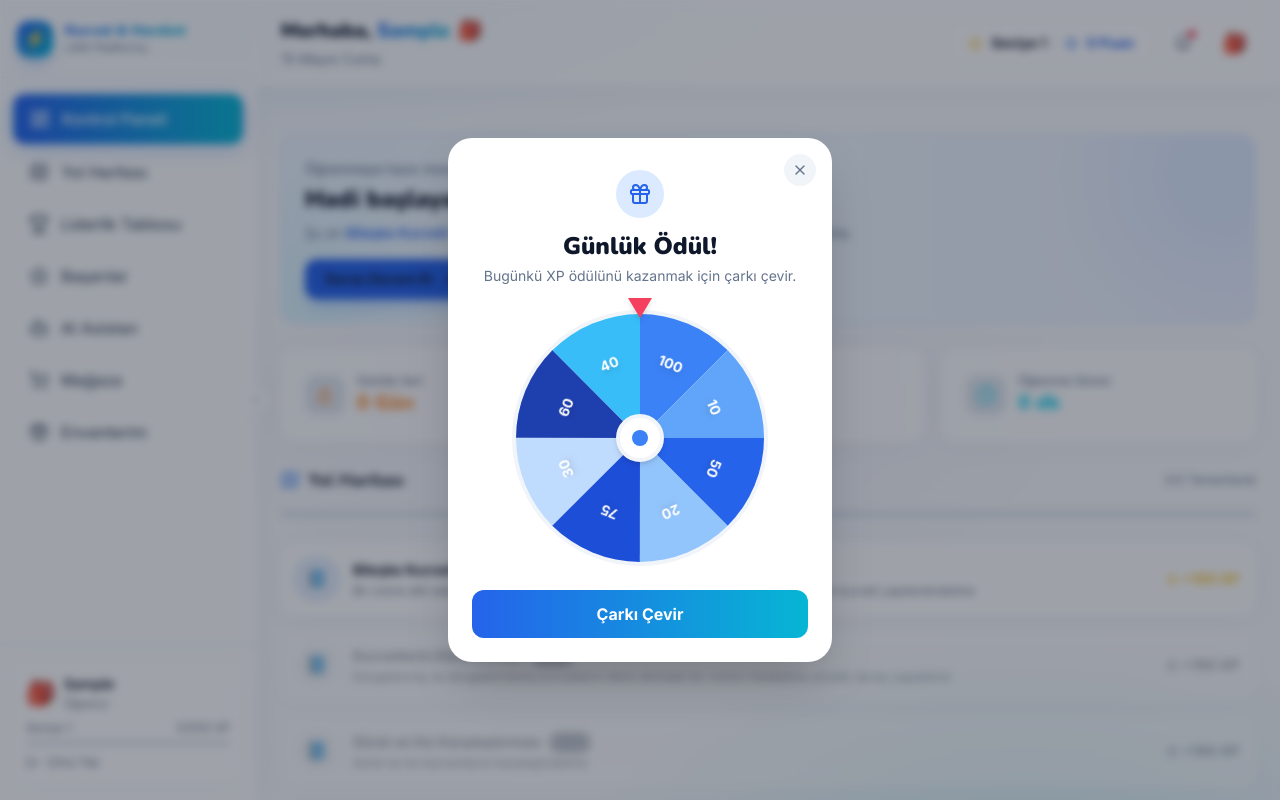
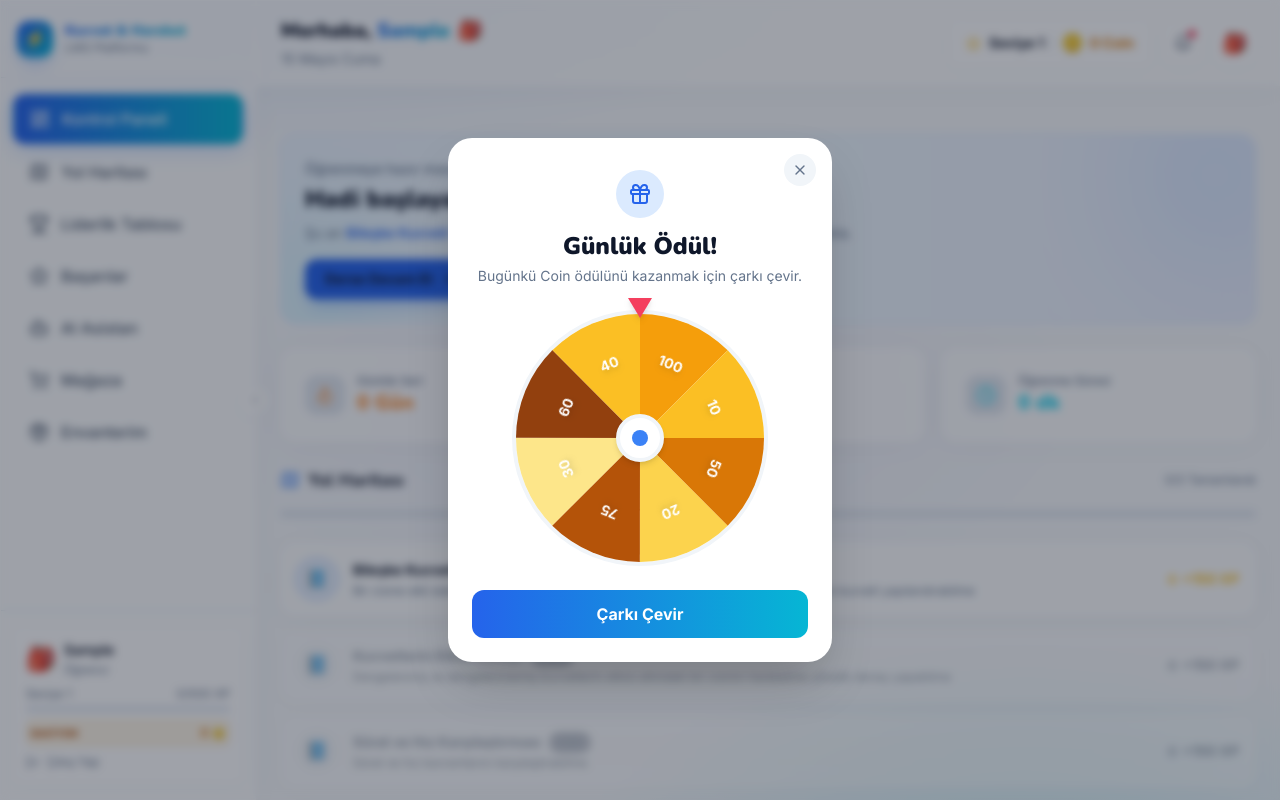
Before and after one commit to AlfaProgramer64/acikVeUzaktanOgrenme, a React (Vite) app: page /login in a window 1280 px wide. Both pictures are taken after typing "Sample", "Sample123" into the empty fields and a click on the button "Giriş Yap". Built offline with nearby package versions, Linux system fonts and the light colour scheme.

Commit message:
coin sistemi eklendi

```diff
--- a/src/components/DailyRewardModal.jsx
+++ b/src/components/DailyRewardModal.jsx
@@ -2,14 +2,14 @@ import { useState, useEffect } from 'react';
 import { X, Gift } from 'lucide-react';
 
 const SEGMENTS = [
-  { xp: 100, color: '#3b82f6' }, // blue-500
-  { xp: 10,  color: '#60a5fa' }, // blue-400
-  { xp: 50,  color: '#2563eb' }, // blue-600
-  { xp: 20,  color: '#93c5fd' }, // blue-300
-  { xp: 75,  color: '#1d4ed8' }, // blue-700
-  { xp: 30,  color: '#bfdbfe' }, // blue-200
-  { xp: 60,  color: '#1e40af' }, // blue-800
-  { xp: 40,  color: '#38bdf8' }, // sky-400
+  { coins: 100, color: '#f59e0b' }, // amber-500
+  { coins: 10,  color: '#fbbf24' }, // amber-400
+  { coins: 50,  color: '#d97706' }, // amber-600
+  { coins: 20,  color: '#fcd34d' }, // amber-300
+  { coins: 75,  color: '#b45309' }, // amber-700
+  { coins: 30,  color: '#fde68a' }, // amber-200
+  { coins: 60,  color: '#92400e' }, // amber-800
+  { coins: 40,  color: '#fbbf24' }, // amber-400
 ];
 
 export default function DailyRewardModal({ onClose, onReward }) {
@@ -49,7 +49,7 @@ export default function DailyRewardModal({ onClose, onReward }) {
     // Animasyon süresi 3 saniye
     setTimeout(() => {
       setSpinning(false);
-      setReward(SEGMENTS[targetSegment].xp);
+      setReward(SEGMENTS[targetSegment].coins);
     }, 3000);
   };
 
@@ -78,7 +78,7 @@ export default function DailyRewardModal({ onClose, onReward }) {
             <Gift size={24} />
           </div>
           <h2 className="font-display font-black text-2xl text-slate-900">Günlük Ödül!</h2>
-          <p className="text-sm text-slate-500 mt-1">Bugünkü XP ödülünü kazanmak için çarkı çevir.</p>
+          <p className="text-sm text-slate-500 mt-1">Bugünkü Coin ödülünü kazanmak için çarkı çevir.</p>
         </div>
 
         {/* Çark Konteyner */}
@@ -130,7 +130,7 @@ export default function DailyRewardModal({ onClose, onReward }) {
                   }}
                 >
                   <span style={{ transform: 'translateY(-80px)' }}>
-                    {segment.xp}
+                    {segment.coins}
                   </span>
                 </div>
               );
@@ -147,7 +147,7 @@ export default function DailyRewardModal({ onClose, onReward }) {
         {reward ? (
           <div className="text-center w-full animate-in fade-in slide-in-from-bottom-4 duration-500">
             <p className="text-lg font-bold text-slate-800 mb-4">
-              Tebrikler! <span className="text-blue-600">{reward} XP</span> kazandın.
+              Tebrikler! <span className="text-amber-600">{reward} Coin 🪙</span> kazandın.
             </p>
             <button
               onClick={handleClaim}
--- a/src/context/AuthContext.jsx
+++ b/src/context/AuthContext.jsx
@@ -11,7 +11,7 @@ const MOCK_USERS = {
     role: 'student',
     level: 3,
     xp: 1250,
-    points: 1250,
+    coins: 1250,
     avatar: '🎒',
     badges: ['first_login', 'quiz_master'],
     inventory: [],
@@ -25,7 +25,7 @@ const MOCK_USERS = {
     role: 'teacher',
     level: 10,
     xp: 9800,
-    points: 9800,
+    coins: 9800,
     avatar: '🎓',
     badges: [],
     inventory: [],
@@ -39,7 +39,7 @@ const MOCK_USERS = {
     role: 'admin',
     level: 99,
     xp: 99999,
-    points: 99999,
+    coins: 99999,
     avatar: '⚙️',
     badges: [],
     inventory: [],
@@ -85,9 +85,9 @@ function getUsersDB() {
           needsUpdate = true;
         }
 
-        // Eksik points alanı
-        if (u.points === undefined) {
-          u.points = u.xp;
+        // Eksik coins alanı
+        if (u.coins === undefined) {
+          u.coins = u.points !== undefined ? u.points : u.xp;
           needsUpdate = true;
         }
       }
@@ -184,7 +184,7 @@ export function AuthProvider({ children }) {
         role,
         level: 1,
         xp: 0,
-        points: 0,
+        coins: 0,
         avatar: role === 'teacher' ? '🎓' : role === 'admin' ? '⚙️' : '🎒',
         badges: [],
         inventory: [],
@@ -214,10 +214,21 @@ export function AuthProvider({ children }) {
     setUser((prev) => {
       if (!prev) return prev;
       const newXP    = prev.xp + amount;
-      const newPoints = (prev.points !== undefined ? prev.points : prev.xp) + amount;
+      const newCoins = (prev.coins !== undefined ? prev.coins : prev.xp) + amount;
       const newLevel = Math.floor(newXP / 500) + 1;
       const finalLevel = Math.max(prev.level || 1, newLevel);
-      const updatedUser = { ...prev, xp: newXP, points: newPoints, level: finalLevel };
+      const updatedUser = { ...prev, xp: newXP, coins: newCoins, level: finalLevel };
+
+      saveUserToDB(updatedUser);
+      return updatedUser;
+    });
+  }, []);
+
+  const addCoins = useCallback((amount) => {
+    setUser((prev) => {
+      if (!prev) return prev;
+      const newCoins = (prev.coins || 0) + amount;
+      const updatedUser = { ...prev, coins: newCoins };
 
       saveUserToDB(updatedUser);
       return updatedUser;
@@ -228,14 +239,14 @@ export function AuthProvider({ children }) {
   const buyItem = useCallback((item) => {
     setUser((prev) => {
       if (!prev) return prev;
-      const currentPoints = prev.points !== undefined ? prev.points : prev.xp;
-      if (currentPoints < item.cost) return prev;
+      const currentCoins = prev.coins !== undefined ? prev.coins : prev.xp;
+      if (currentCoins < item.cost) return prev;
       if (prev.inventory?.includes(item.id)) return prev;
 
-      const newPoints = currentPoints - item.cost;
+      const newCoins = currentCoins - item.cost;
       const updatedUser = {
         ...prev,
-        points: newPoints,
+        coins: newCoins,
         inventory: [...(prev.inventory || []), item.id]
       };
 
@@ -288,6 +299,7 @@ export function AuthProvider({ children }) {
     login,
     logout,
     addXP,
+    addCoins,
     buyItem,
     equipItem,
     unequipItem,
--- a/src/layouts/DashboardLayout.jsx
+++ b/src/layouts/DashboardLayout.jsx
@@ -192,6 +192,14 @@ export default function DashboardLayout({ children }) {
                   />
                 </div>
               </div>
+              {/* Coins Display */}
+              <div className="flex items-center justify-between px-1 py-1 bg-amber-500/10 rounded-lg border border-amber-500/20">
+                <span className="text-[10px] font-bold text-amber-700 uppercase">Bakiyem</span>
+                <div className="flex items-center gap-1">
+                  <span className="text-xs font-black text-amber-600">{(user?.coins || 0).toLocaleString('tr-TR')}</span>
+                  <span className="text-[10px]">🪙</span>
+                </div>
+              </div>
               {/* Logout */}
               <button
                 onClick={handleLogout}
@@ -247,10 +255,12 @@ export default function DashboardLayout({ children }) {
               <Star size={15} className="text-amber-400" />
               <span className="text-sm font-bold text-slate-900">Seviye {user?.level}</span>
               <span className="w-px h-4 bg-slate-300" />
-              <Zap size={15} className="text-blue-500" />
-              <span className="text-sm font-bold text-blue-600">
-                {(user?.xp || 0).toLocaleString('tr-TR')} Puan
-              </span>
+              <div className="flex items-center gap-1.5">
+                <span className="text-amber-500 text-lg">🪙</span>
+                <span className="text-sm font-bold text-amber-600">
+                  {(user?.coins || 0).toLocaleString('tr-TR')} Coin
+                </span>
+              </div>
             </div>
 
             {/* Notification bell */}
--- a/src/pages/StudentDashboard.jsx
+++ b/src/pages/StudentDashboard.jsx
@@ -22,7 +22,7 @@ const STATS = [
 ];
 
 export default function StudentDashboard() {
-  const { user, addXP } = useAuth();
+  const { user, addCoins } = useAuth();
   const navigate = useNavigate();
   const [showRewardModal, setShowRewardModal] = useState(false);
 
@@ -38,8 +38,8 @@ export default function StudentDashboard() {
     }
   }, [user]);
 
-  const handleReward = (xp) => {
-    addXP(xp);
+  const handleReward = (coins) => {
+    addCoins(coins);
     const today = new Date().toISOString().split('T')[0];
     localStorage.setItem(`lastSpinDate_${user?.id}`, today);
   };
--- a/src/pages/StudentStore.jsx
+++ b/src/pages/StudentStore.jsx
@@ -49,15 +49,15 @@ export default function StudentStore() {
               <h2 className="font-display font-black text-2xl text-slate-900">Mağaza</h2>
             </div>
             <p className="text-sm text-slate-500">
-              Puanlarınla yeni arabalar ve profil rozetleri alabilirsin.
+              Coinlerinle yeni arabalar ve profil rozetleri alabilirsin.
             </p>
           </div>
 
           <div className="flex items-center gap-2 bg-gradient-to-r from-amber-500/10 to-yellow-500/10 px-4 py-2 rounded-xl border border-amber-500/20">
-            <Zap size={20} className="text-amber-500" />
+            <span className="text-xl">🪙</span>
             <div>
-              <p className="text-xs text-amber-600/80 font-bold uppercase tracking-wider">Mevcut Puan</p>
-              <p className="font-black text-xl text-amber-500 leading-none">{user?.points !== undefined ? user.points : (user?.xp || 0)}</p>
+              <p className="text-xs text-amber-600/80 font-bold uppercase tracking-wider">Mevcut Coin</p>
+              <p className="font-black text-xl text-amber-500 leading-none">{user?.coins || 0}</p>
             </div>
           </div>
         </div>
@@ -70,7 +70,7 @@ export default function StudentStore() {
           <div className="grid grid-cols-1 sm:grid-cols-2 lg:grid-cols-3 gap-4">
             {allAvatars.map((item) => {
               const isOwned = inventory.includes(item.id);
-              const canAfford = (user?.points !== undefined ? user.points : (user?.xp || 0)) >= item.cost;
+              const canAfford = (user?.coins || 0) >= item.cost;
 
               return (
                 <div
@@ -87,7 +87,7 @@ export default function StudentStore() {
                     </div>
                     {!isOwned && (
                       <div className="flex items-center gap-1 font-bold text-amber-400 bg-amber-400/10 px-3 py-1 rounded-full border border-amber-400/20">
-                        <Zap size={14} /> {item.cost}
+                        <span className="text-xs">🪙</span> {item.cost}
                       </div>
                     )}
                   </div>
@@ -116,7 +116,7 @@ export default function StudentStore() {
                             : 'bg-slate-800 text-slate-500 cursor-not-allowed border border-slate-700'
                         }`}
                       >
-                        {canAfford ? 'Satın Al' : <><Lock size={16} /> Yetersiz Puan</>}
+                        {canAfford ? 'Satın Al' : <><Lock size={16} /> Yetersiz Coin</>}
                       </button>
                     )}
                   </div>
@@ -134,7 +134,7 @@ export default function StudentStore() {
           <div className="grid grid-cols-1 sm:grid-cols-3 gap-4">
             {allBadges.map((item) => {
               const isOwned = inventory.includes(item.id);
-              const canAfford = (user?.points !== undefined ? user.points : (user?.xp || 0)) >= item.cost;
+              const canAfford = (user?.coins || 0) >= item.cost;
 
               return (
                 <div key={item.id} className={`flex items-center gap-4 p-4 rounded-2xl border border-slate-200 ${isOwned ? 'bg-slate-50 opacity-60' : 'glass'}`}>
@@ -160,7 +160,7 @@ export default function StudentStore() {
                               : 'bg-slate-100 text-slate-400 cursor-not-allowed'
                           }`}
                         >
-                          <Zap size={12} /> {item.cost} Puan
+                          <span className="text-xs">🪙</span> {item.cost} Coin
                         </button>
                       )}
                     </div>
```
